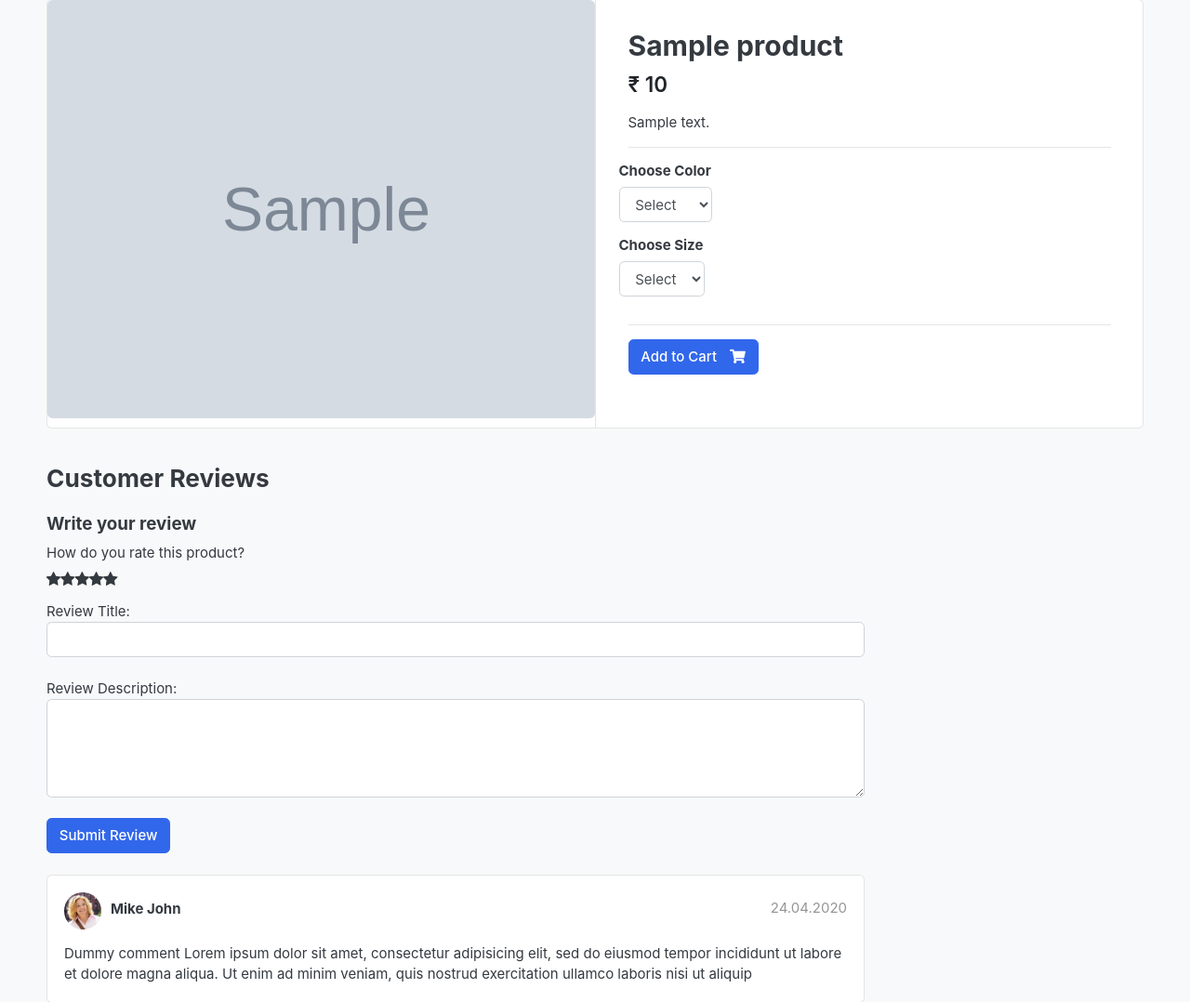
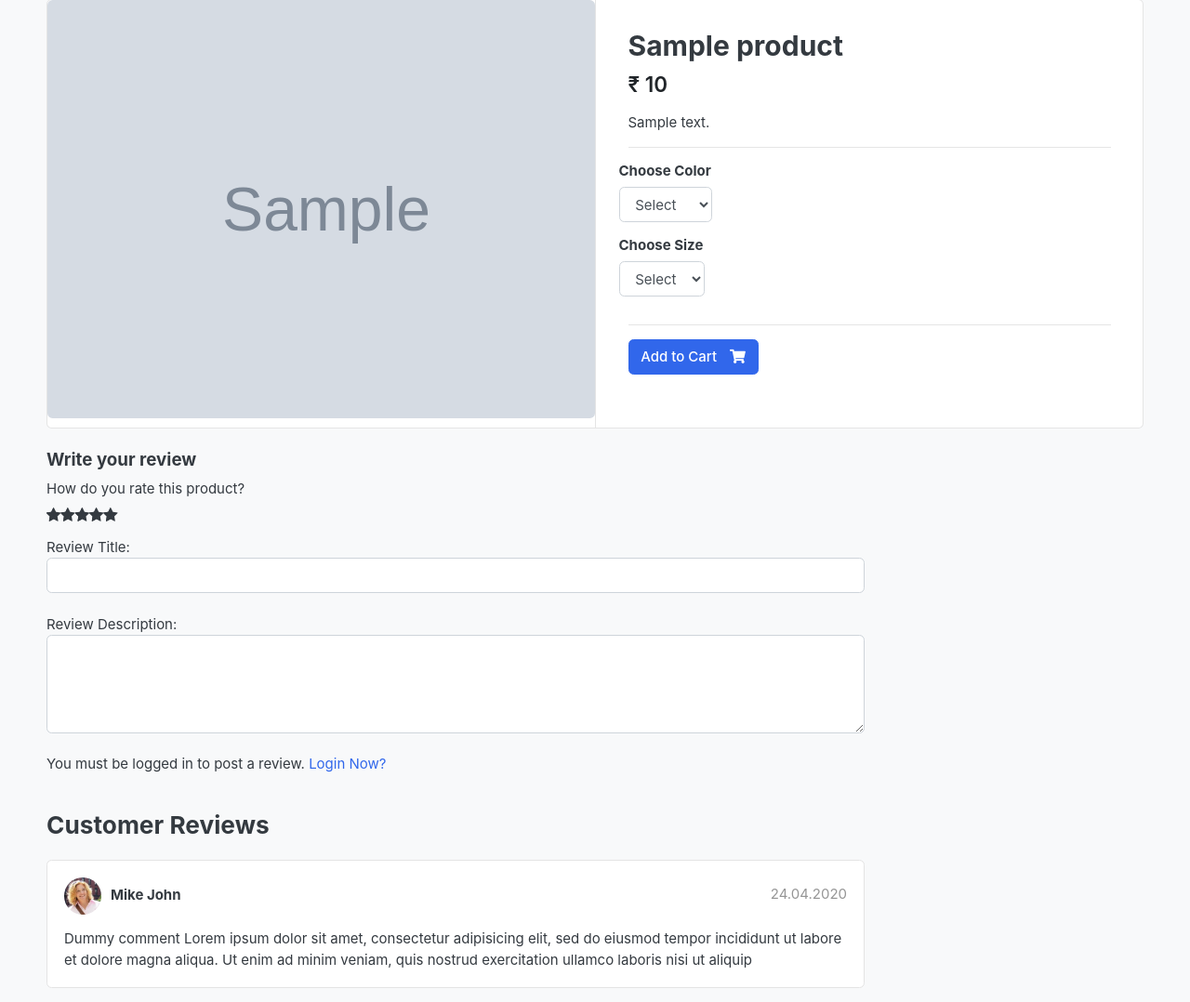
Before and after one commit to STRYKER316/ecom-kart-django, a Django app: a page that uses templates/store/product_detail.html in a window 1280 px wide. Shown: the part 159-1237 px from the top of the page at 93% size. Run offline with Django 3.2, Linux system fonts and the light colour scheme; tables that the repository leaves empty hold one stand-in row (values such as "Sample post"); grey boxes marked "Sample" are stand-in pictures; parts of the project's set-up code (start-up, migrations or seed data) failed here and were passed over; some libraries are stand-ins or nearby versions; some web fonts are replaced.

Commit message:
Implement functionality for processing and storing user reviews

```diff
--- a/store/urls.py
+++ b/store/urls.py
@@ -8,4 +8,5 @@ urlpatterns = [
     path('category/<slug:category_slug>/', views.store, name='products_by_category'),
     path('category/<slug:category_slug>/<slug:product_slug>', views.product_detail, name='product_detail'),
     path('search/', views.search, name='search'),
+    path('submit_review/<int:product_id>/', views.submit_review, name='submit_review'),
 ]
--- a/store/views.py
+++ b/store/views.py
@@ -1,13 +1,15 @@
 from django.http import HttpResponse
-from django.shortcuts import get_object_or_404, render
+from django.shortcuts import get_object_or_404, render, redirect
 from django.core.paginator import EmptyPage, PageNotAnInteger, Paginator
 from django.db.models import Q
+from django.contrib import messages
 
 from cart.models import CartItem
 from cart.views import _get_cart_id
 from category.models import Category
+from .models import Product, ReviewRating
+from .forms import ReviewForm
 
-from .models import Product
 
 # Create your views here.
 def store(request, category_slug=None):
@@ -70,3 +72,33 @@ def search(request):
     }
 
     return render(request, 'store/store.html', context)
+
+
+def submit_review(request, product_id):
+    url = request.META.get('HTTP_REFERER')
+
+    # POST request
+    if request.method == 'POST':
+        try:
+            reviews = ReviewRating.objects.get(user__id=request.user.id, product__id=product_id)
+            form = ReviewForm(request.POST, instance=reviews)
+            form.save()
+            messages.success(request, 'Thank you! Your review has been updated.')
+            return redirect(url)
+
+        except ReviewRating.DoesNotExist:
+            form = ReviewForm(request.POST)
+            if form.is_valid():
+                data = ReviewRating()
+                data.subject = form.cleaned_data['subject']
+                data.review = form.cleaned_data['review']
+                data.rating = form.cleaned_data['rating']
+                data.ip = request.META.get('REMOTE_ADDR')
+                data.product_id = product_id
+                data.user_id = request.user.id
+                data.save()
+                messages.success(request, 'Thank you! Your review has been submitted.')
+                return redirect(url)
+
+    # GET request
+    return redirect(url)
--- a/templates/store/product_detail.html
+++ b/templates/store/product_detail.html
@@ -75,11 +75,7 @@
         <div class="row">
             <div class="col-md-9">
 
-                <header class="section-heading">
-                    <h3>Customer Reviews </h3>
-                </header>
-
-                <form action="" method="POST">
+                <form action="{% url 'submit_review' single_product.id %}" method="POST">
                     {% csrf_token %}
                     <h5>Write your review</h5>
                     <div>
@@ -106,10 +102,21 @@
                         Review Description:
                         <textarea class="form-control" name="review" rows="4"></textarea>
                         <br>
+                        {% if user.is_authenticated %}
                         <input type="submit" class="btn btn-primary" value="Submit Review">
+                        {% else %}
+                        <p>You must be logged in to post a review. <span><a href="{% url 'login' %}">Login Now?</a></span> </p>
+                        {% endif %}
+
                     </div>
+
+                {% include 'includes/alerts.html' %}
                 </form>
                 <br>
+
+                <header class="section-heading">
+                    <h3>Customer Reviews </h3>
+                </header>
 
                 <article class="box mb-3">
                     <div class="icontext w-100">
```
